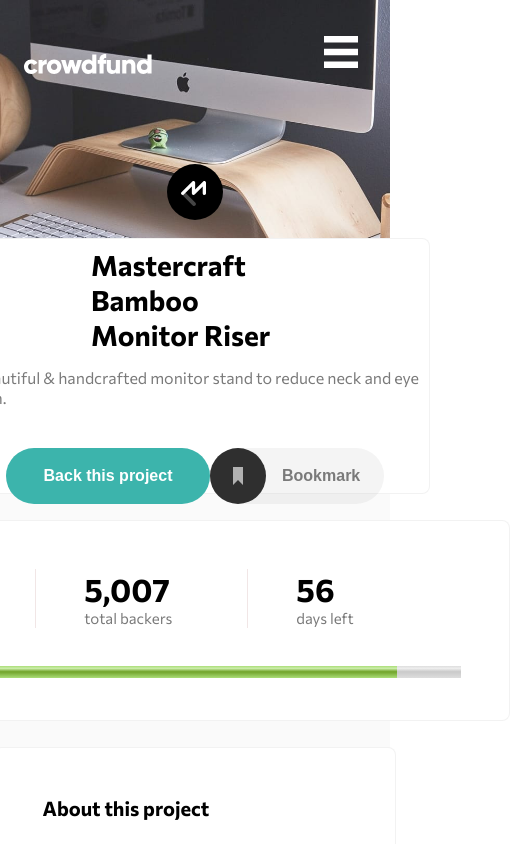
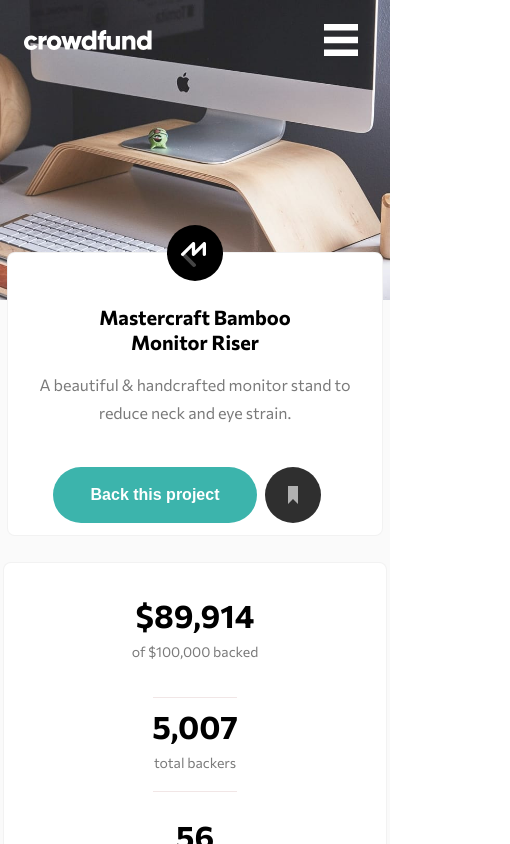
Before and after one commit to bojanab987/crowdfunding, a plain HTML site: page index.html in a window 390 px wide. Shown: the top 844 px of the page, 510 px wide, since content can reach past the window. Drawn offline with Linux system fonts and the light colour scheme.

Commit message:
update styles for smaller screens

```diff
--- a/css/style.css
+++ b/css/style.css
@@ -167,7 +167,7 @@ img {
   }
   .top__container{
     max-width: 45.625rem;
-    max-height: 16rem;
+    max-height: 17.75rem;
     margin-top: -4.5rem;
     background-color: var(--neutral-white);
     display:flex;
@@ -218,17 +218,22 @@ img {
   .top__button-left:hover{
     background-color: var(--primary-darkCyan);
   }
+  .top__button-right::after{
+    content:'Bookmark';
+    font-size: 1rem;
+    font-weight: 700;
+    color:var(--neutral-darkGray);
+  }
+
   .top__button-right{
     border-radius: 2rem;
     width:10.875rem;
     background-color: hsla(0, 0%, 18%, 0.05);
     display:flex;
     align-items: center;
-    color:var(--neutral-darkGray);
-    font-size: 1rem;
     gap:1rem;
-    font-weight: 700;
   }
+
   .bookmark-icon{
     background-image: url('../assets/icon-bookmark.svg');
     display: inline-block;
@@ -261,6 +266,8 @@ img {
   .progress__stats>div{
     width:14.875rem;
     text-align: left;
+    display: flex;
+    flex-direction: column;
     gap:0.5rem;
     line-height: 1.25;
   }
@@ -402,15 +409,17 @@ img {
     }
   }
 
-  @media screen and (max-width: 650px) {
+  @media screen and (max-width: 768px) {
     .header__container{
       background-image: url(../assets/image-hero-mobile.jpg);
-      height:300px;
+      height:18.75rem;
     }
+    /*navigation start*/
     .nav__container{
       -webkit-box-pack: justify;
       -ms-flex-pack: justify;
       justify-content: space-between;
+      margin-top: -1.5rem;
     }
     .nav__container .logo{
       -webkit-box-flex: 1;
@@ -442,7 +451,6 @@ img {
     transition: left .3s;
     }
 
-
     .nav-link{
       text-align: left;
       background-color: var(--neutral-white);
@@ -473,19 +481,135 @@ img {
       display: -webkit-box;
       display: -ms-flexbox;
       display: flex;
+      margin-top: 1.5rem;
     }
 
     .show {
       display:flex;
+      margin-top: -2rem;
     }
   .hide{
     display: none;
   }
+  /*navigation end*/
 
   .container {
-    max-width: 700px;
-    margin: 0 auto;
-    padding: 10px;
+    max-width: 43.75rem;
+    padding:1.5rem;
+  }
+  .top__container{
+    height: 100%;
+    margin-left: 1.5rem;
+    margin-right: 1.5rem;
+    justify-content: center;
+  }
+  .top__logo-img{
+    margin-top: 0;
+  }
+  .top__button-right::after{
+    content:'';
   }
 
+  .top__title{
+    margin:1.5rem 4rem 1rem;
+    font-size: 1.25rem;
+    text-align: center;
+  }
+
+  .top__text{
+    text-align: center;
+    padding:0 1.5rem;
+    font-size: 0.875;
+    line-height: 1.75;
+  }
+
+  .top__button{
+    gap:0.5rem;
+    justify-content: center;
+  }
+
+  .top__button-right{
+    width:4.5rem;
+    background:none;
+  }
+
+  .progress__container{
+
+    margin:0;
+    padding:2rem 1.5rem 2.5rem;
+  }
+
+  .progress__stats{
+    flex-direction: column;
+    padding:0 3rem;
+    justify-content: space-evenly;
+  }
+
+  .progress__stats>div{
+    text-align: center;
+    padding: 0.75rem 0;
+  }
+  .progress__stats>div.progress__stats-money{
+    padding-top: 0;
+  }
+
+  .progress__stats-backers{
+    padding:0;
+    border-left:none;
+    border-right:none ;
+  }
+
+  .progress__stats-backers::after,
+  .progress__stats-backers::before {
+    content: "";
+    display: block;
+    margin: 0 auto;
+    width: 35%;
+    border-bottom: var(--inner-border)
 }
+
+.progress__stats-backers::after{
+  padding-top: 0.75rem;
+}
+.progress__stats-backers::before {
+  padding-bottom: 0.75rem;
+}
+
+  .progress__stats>div.progress__stats-days{
+    padding-bottom: 0;
+  }
+
+  .text{
+    font-size: 0.875rem;
+  }
+
+  .options__container{
+    padding: 3rem 1.5rem;
+    gap:2.1875;
+  }
+
+  .about{
+    gap:1.5rem;
+  }
+
+  .about__title{
+    font-size: 1.125rem;
+  }
+
+  .options{
+    padding:1.5rem;
+  }
+
+  .options-top, .options__bottom{
+    flex-direction: column;
+    align-items: flex-start;
+    gap:0.5rem;
+  }
+
+  .options__title{
+    font-size: 0.9375rem;
+  }
+  .options__bottom{
+    gap:1.5rem;
+  }
+}
--- a/index.html
+++ b/index.html
@@ -42,7 +42,7 @@
                 <div class="top__button">
                     <button class="top__button-left">Back this project</button>
                     <button class="top__button-right">
-                        <span class="bookmark-icon"></span> Bookmark
+                        <span class="bookmark-icon"></span>
                     </button>
 
                 </div>
@@ -70,7 +70,7 @@
             </div>
 
             <div class="options__container">
-                <div class="about">
+                <div class="about" id="about">
                     <h2 class="about__title">
                         About this project
                     </h2>
```
